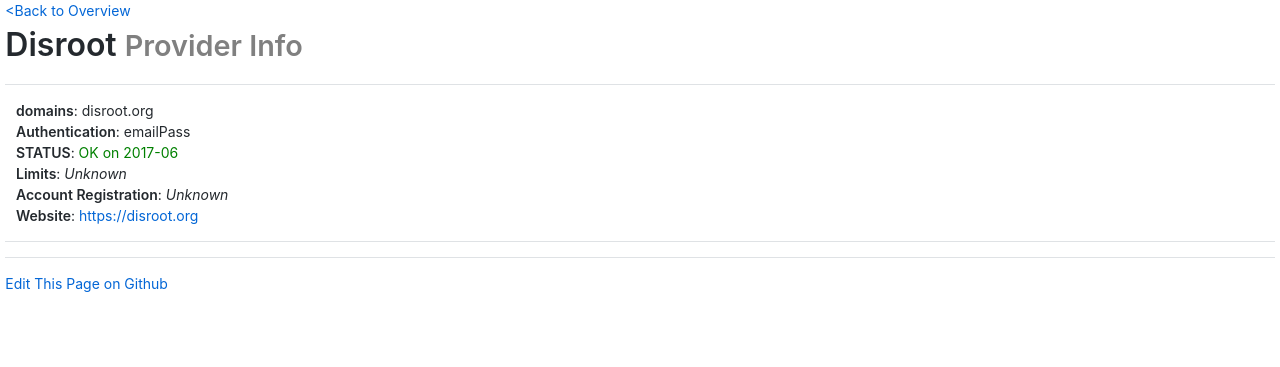
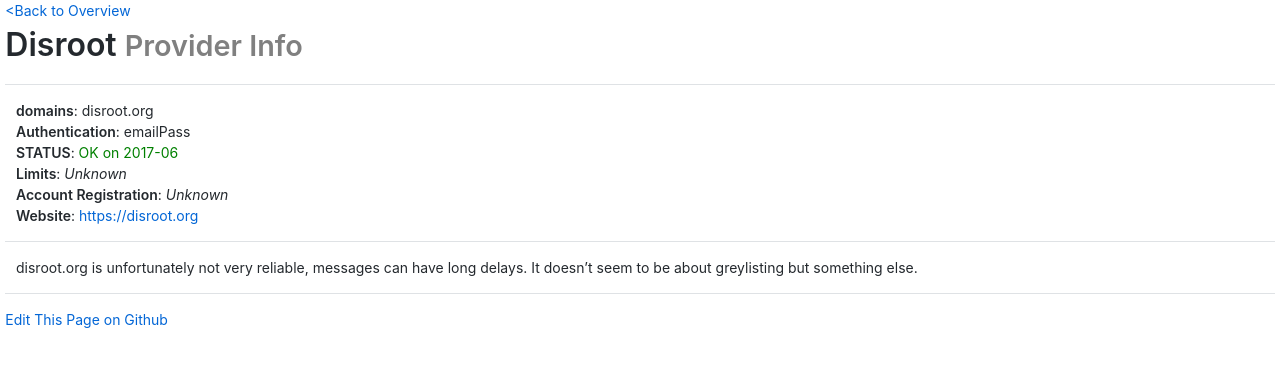
Before and after one commit to deltachat/provider-db, a Jekyll site: the page built from _providers/disroot.md, in a window 1280 px wide. Shown: the top 367 px of the page. Built offline with Jekyll 4.4.1, drawn with Linux system fonts in a browser that asks for light colours.

Commit message:
disroot can have long delays

```diff
--- a/_providers/disroot.md
+++ b/_providers/disroot.md
@@ -7,3 +7,7 @@
  state: OK
  date: 2017-06
 ---
+
+disroot.org is unfortunately not very reliable, messages
+can have long delays. It doesn't seem to be about greylisting
+but something else.
```
